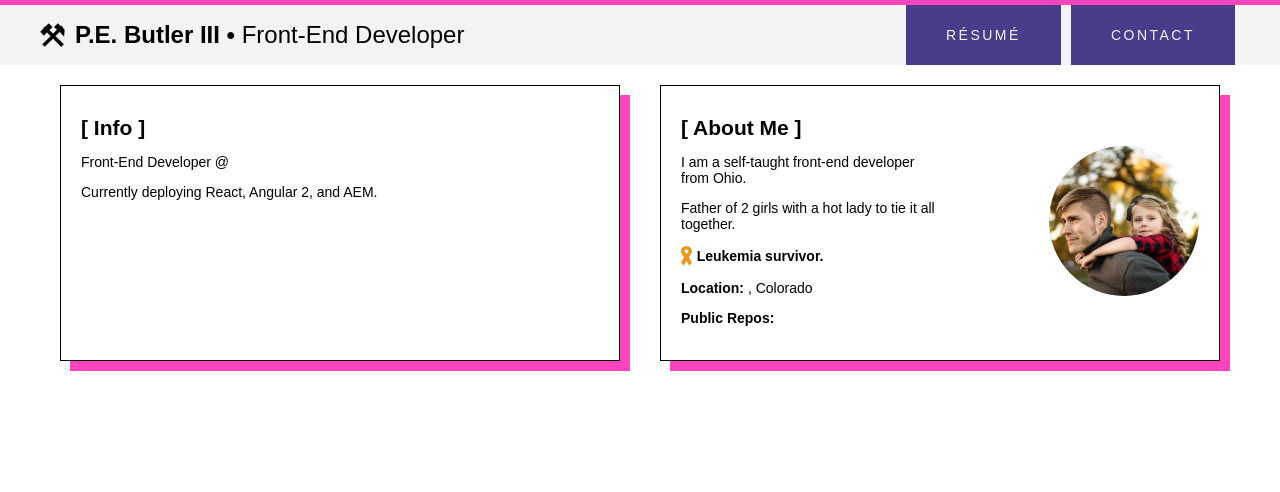
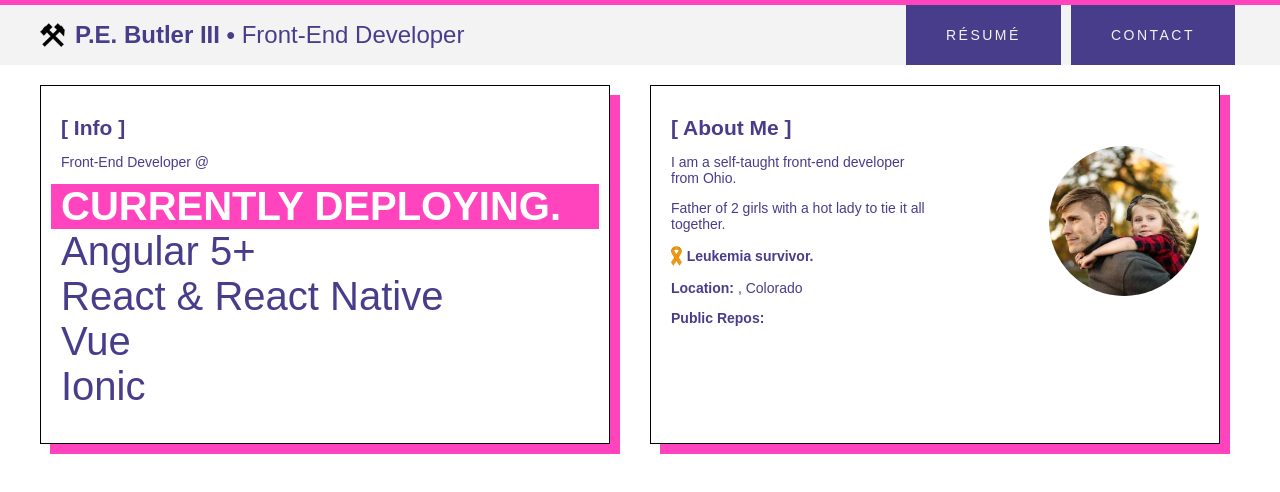
Before and after one commit to pebutler3/pebutler3.com-retired, a React (Create React App) app: page / in a window 1280 px wide. Shown: the top 492 px of the page. Built offline with nearby package versions, Linux system fonts and the light colour scheme; no server answers.

Commit message:
updated styles & copy

```diff
--- a/src/App.css
+++ b/src/App.css
@@ -3,6 +3,7 @@ html {
 
 body {
   border-top: 0.5rem solid #ff44bd;
+  color: #483d8b;
   font-size: 1.4rem; }
 
 h1 {
--- a/src/App.scss
+++ b/src/App.scss
@@ -11,6 +11,7 @@ html {
 
 body {
     border-top: .5rem solid $pink;
+    color: $darkSlateBlue;
     font-size: 1.4rem;
 }
 
--- /dev/null
+++ b/src/components/Info/index.css
@@ -0,0 +1,25 @@
+html {
+  font-size: 62.5%; }
+
+body {
+  border-top: 0.5rem solid #ff44bd;
+  font-size: 1.4rem; }
+
+h1 {
+  font-size: 2.4rem; }
+
+.tools-list {
+  list-style: none;
+  padding: 0; }
+  .tools-list li {
+    color: #483d8b; }
+  .tools-list li, .tools-list p {
+    font-size: 4rem; }
+  .tools-list p {
+    background-color: #ff44bd;
+    color: #fff;
+    font-weight: bold;
+    text-transform: uppercase;
+    margin: 0 0 0 -1rem;
+    padding: 0 1rem;
+    width: 100%; }
--- a/src/components/Info/index.js
+++ b/src/components/Info/index.js
@@ -1,11 +1,19 @@
 import React from 'react';
+
+import './index.css';
 
 const Info = ({...props}) => {
   return (
     <section className="info-box">
       <h2>[ {props.title} ]</h2>
       <p>{props.position} @ {props.company}</p>
-      <p>Currently deploying React, Angular 2, and AEM.</p>
+      <ul className="tools-list">
+       <p>Currently deploying.</p>
+       <li>Angular 5+</li>
+       <li>React & React Native</li>
+       <li>Vue</li>
+       <li>Ionic</li>
+      </ul>
     </section>
   );
 }
--- /dev/null
+++ b/src/components/Info/index.scss
@@ -0,0 +1,24 @@
+@import '../../app.scss';
+
+.tools-list {
+  list-style: none;
+  padding: 0;
+
+  li {
+    color: $darkSlateBlue;
+  }
+
+  li, p {
+    font-size: 4rem;
+  }
+
+  p {
+    background-color: $pink;
+    color: $white;
+    font-weight: bold;
+    text-transform: uppercase;
+    margin: 0 0 0 -1rem;
+    padding: 0 1rem;
+    width: 100%;
+  }
+}
--- a/src/containers/InfoContainer/index.css
+++ b/src/containers/InfoContainer/index.css
@@ -27,7 +27,7 @@ h1 {
     .info-box {
       border: 0.1rem solid #000;
       box-shadow: 1rem 1rem 0rem #ff44bd;
-      margin: 2rem;
+      margin: 2rem 2rem 2rem 0;
       padding: 2rem; }
       .info-box:last-child {
         margin-left: 2rem; } }
--- a/src/containers/InfoContainer/index.scss
+++ b/src/containers/InfoContainer/index.scss
@@ -18,7 +18,7 @@
   @include breakpoint(medium) {
     border: .1rem solid $black;
     box-shadow: 1rem 1rem 0rem $pink;
-    margin: 2rem;
+    margin: 2rem 2rem 2rem 0;
     padding: 2rem;
 
     &:last-child {
```
